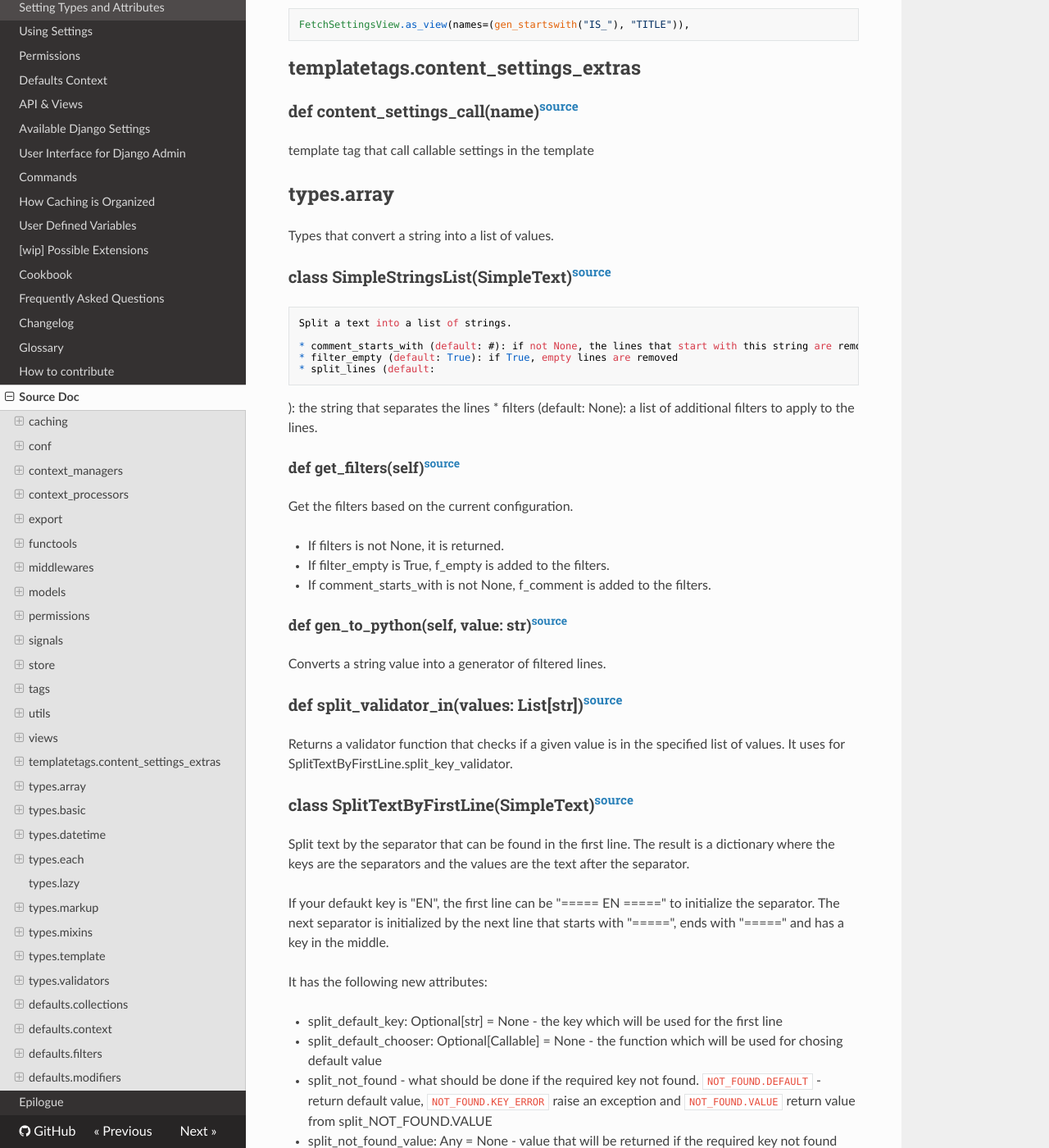
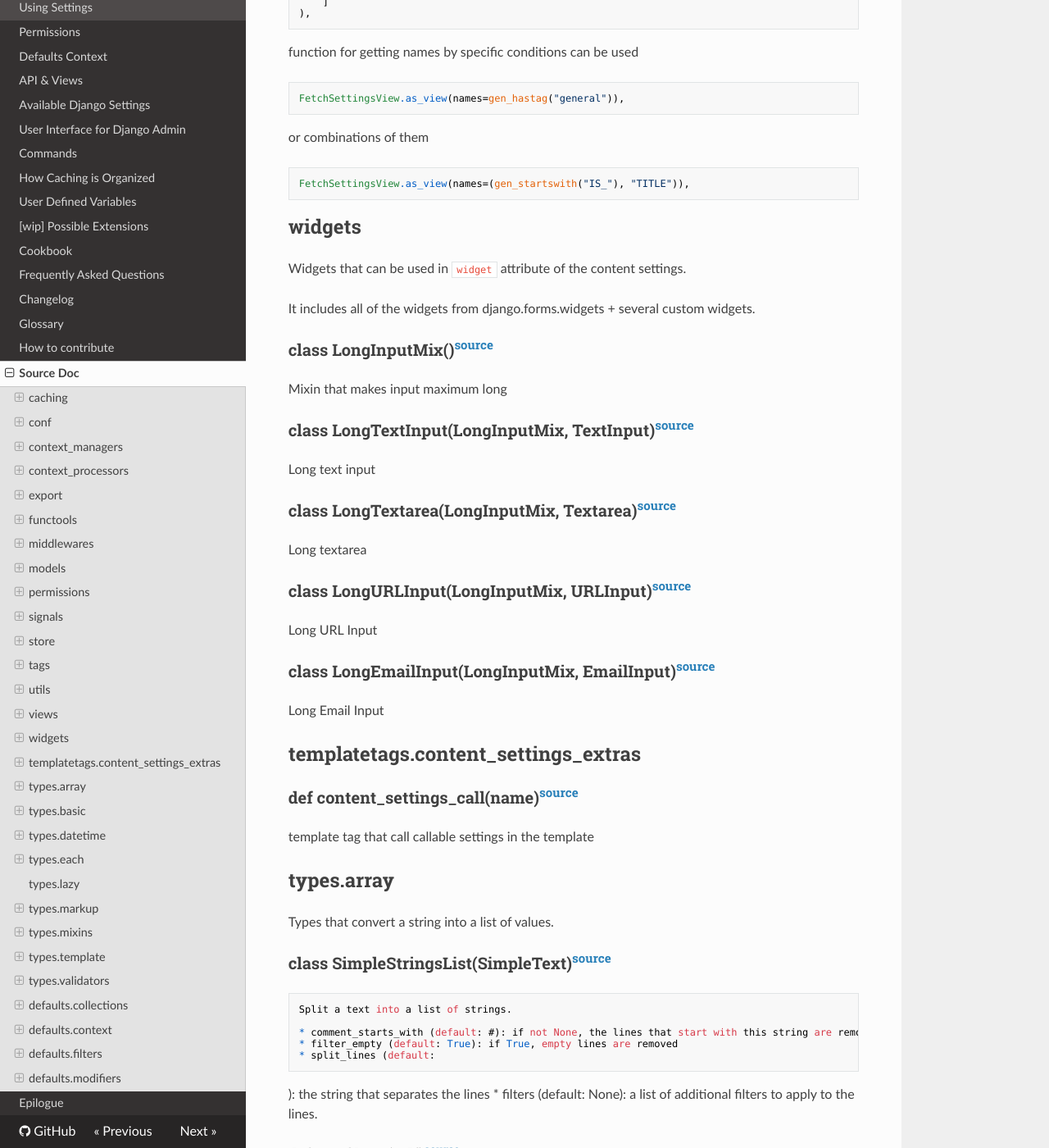
Before and after one commit to occipital/django-content-settings, an MkDocs documentation site: the page built from docs/source.md, in a window 1280 px wide and 1400 px high, scrolled down 11995 px. Shown: the whole window at 82% size. Built offline with MkDocs 1.6.1, drawn with Linux system fonts in a browser that asks for light colours; nearby versions of some CDN libraries; some of the changed text lies outside the part shown.

Commit message:
mdsource

````diff
--- a/docs/source.md
+++ b/docs/source.md
@@ -17,6 +17,7 @@
 - [tags](#tags)
 - [utils](#utils)
 - [views](#views)
+- [widgets](#widgets)
 - [templatetags.content_settings_extras](#templatetagscontent_settings_extras)
 - [types.array](#typesarray)
 - [types.basic](#typesbasic)
@@ -438,15 +439,21 @@ Returns an iterator of tuple with module and class name that are subclasses of t
 
 getting an object from the module by the path. `full.path.to.Object` -> `Object`
 
-### def function_has_argument(func: Callable, arg: str)<sup>[source](https://github.com/occipital/django-content-settings/blob/master/content_settings/utils.py#L48)</sup>
+### def function_has_argument(func: Callable, arg: str)<sup>[source](https://github.com/occipital/django-content-settings/blob/master/content_settings/utils.py#L51)</sup>
 
 Check if the function has the given argument in its definition.
 
-### def func_base_str(func: TCallableStr, call_base: Any = None)<sup>[source](https://github.com/occipital/django-content-settings/blob/master/content_settings/utils.py#L55)</sup>
+### def is_bline(func: TCallableStr)<sup>[source](https://github.com/occipital/django-content-settings/blob/master/content_settings/utils.py#L58)</sup>
+
+Check if it is a string defined as b"string", or is other words bites string.
+
+The function is part of the future idea https://github.com/occipital/django-content-settings/issues/110
+
+### def func_base_str(func: TCallableStr, call_base: Any = None)<sup>[source](https://github.com/occipital/django-content-settings/blob/master/content_settings/utils.py#L67)</sup>
 
 if a given function is not callable it is converted into callable function
 
-### def call_base_str(func: TCallableStr)<sup>[source](https://github.com/occipital/django-content-settings/blob/master/content_settings/utils.py#L74)</sup>
+### def call_base_str(func: TCallableStr)<sup>[source](https://github.com/occipital/django-content-settings/blob/master/content_settings/utils.py#L89)</sup>
 
 The goal of the function is to extend interface of callable attributes, so instead of passing a function you can pass a name of the function or full import path to the function.
 
@@ -509,6 +516,35 @@ or combinations of them
 ```
 FetchSettingsView.as_view(names=(gen_startswith("IS_"), "TITLE")),
 ```
+
+
+## widgets
+
+
+
+Widgets that can be used in `widget` attribute of the content settings.
+
+It includes all of the widgets from django.forms.widgets + several custom widgets.
+
+### class LongInputMix()<sup>[source](https://github.com/occipital/django-content-settings/blob/master/content_settings/widgets.py#L10)</sup>
+
+Mixin that makes input maximum long
+
+### class LongTextInput(LongInputMix, TextInput)<sup>[source](https://github.com/occipital/django-content-settings/blob/master/content_settings/widgets.py#L23)</sup>
+
+Long text input
+
+### class LongTextarea(LongInputMix, Textarea)<sup>[source](https://github.com/occipital/django-content-settings/blob/master/content_settings/widgets.py#L31)</sup>
+
+Long textarea
+
+### class LongURLInput(LongInputMix, URLInput)<sup>[source](https://github.com/occipital/django-content-settings/blob/master/content_settings/widgets.py#L39)</sup>
+
+Long URL Input
+
+### class LongEmailInput(LongInputMix, EmailInput)<sup>[source](https://github.com/occipital/django-content-settings/blob/master/content_settings/widgets.py#L45)</sup>
+
+Long Email Input
 
 
 ## templatetags.content_settings_extras
@@ -701,7 +737,7 @@ Use on_change attribute
 Return the list of functions to call when the setting is changed and commited.
 Uses for syncing data or triggering emails.
 
-Use on_change_commited attribute
+Use on_change_commited attribute–
 
 #### def field(self)<sup>[source](https://github.com/occipital/django-content-settings/blob/master/content_settings/types/basic.py#L255)</sup>
 
@@ -827,27 +863,27 @@ Suffix can be used.
 
 Multiline text setting type.
 
-### class SimpleTextPreview(SimpleText)<sup>[source](https://github.com/occipital/django-content-settings/blob/master/content_settings/types/basic.py#L501)</sup>
+### class SimpleTextPreview(SimpleText)<sup>[source](https://github.com/occipital/django-content-settings/blob/master/content_settings/types/basic.py#L500)</sup>
 
 Multiline text setting type with preview. By default SimpleText and SimpleString don't have preview, but for showing preview in EachMixin, we need to have preview for each type.
 
-### class SimpleHTML(HTMLMixin, SimpleText)<sup>[source](https://github.com/occipital/django-content-settings/blob/master/content_settings/types/basic.py#L509)</sup>
+### class SimpleHTML(HTMLMixin, SimpleText)<sup>[source](https://github.com/occipital/django-content-settings/blob/master/content_settings/types/basic.py#L508)</sup>
 
 Multiline HTML setting type.
 
-### class URLString(SimpleString)<sup>[source](https://github.com/occipital/django-content-settings/blob/master/content_settings/types/basic.py#L517)</sup>
+### class URLString(SimpleString)<sup>[source](https://github.com/occipital/django-content-settings/blob/master/content_settings/types/basic.py#L516)</sup>
 
 URL setting type.
 
-### class EmailString(SimpleString)<sup>[source](https://github.com/occipital/django-content-settings/blob/master/content_settings/types/basic.py#L528)</sup>
+### class EmailString(SimpleString)<sup>[source](https://github.com/occipital/django-content-settings/blob/master/content_settings/types/basic.py#L526)</sup>
 
 Email setting type.
 
-### class SimpleInt(SimpleString)<sup>[source](https://github.com/occipital/django-content-settings/blob/master/content_settings/types/basic.py#L542)</sup>
+### class SimpleInt(SimpleString)<sup>[source](https://github.com/occipital/django-content-settings/blob/master/content_settings/types/basic.py#L539)</sup>
 
 Integer setting type.
 
-### class SimpleBool(SimpleString)<sup>[source](https://github.com/occipital/django-content-settings/blob/master/content_settings/types/basic.py#L555)</sup>
+### class SimpleBool(SimpleString)<sup>[source](https://github.com/occipital/django-content-settings/blob/master/content_settings/types/basic.py#L553)</sup>
 
 Boolean setting type.
 
@@ -855,7 +891,7 @@ Attributes:
 - yeses (Tuple[str]): Accepted values for True.
 - noes (Tuple[str]): Accepted values for False.
 
-### class SimpleDecimal(SimpleString)<sup>[source](https://github.com/occipital/django-content-settings/blob/master/content_settings/types/basic.py#L594)</sup>
+### class SimpleDecimal(SimpleString)<sup>[source](https://github.com/occipital/django-content-settings/blob/master/content_settings/types/basic.py#L593)</sup>
 
 Decimal setting type.
 
````
